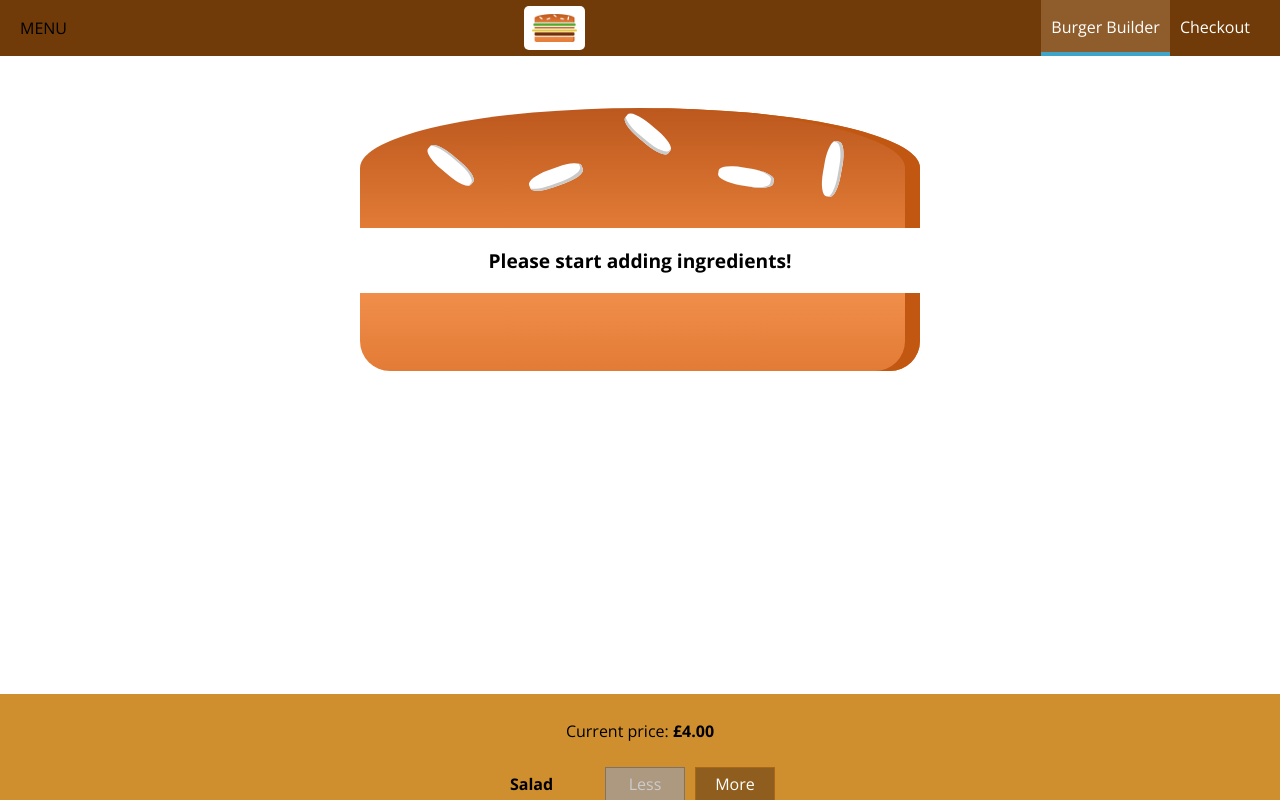
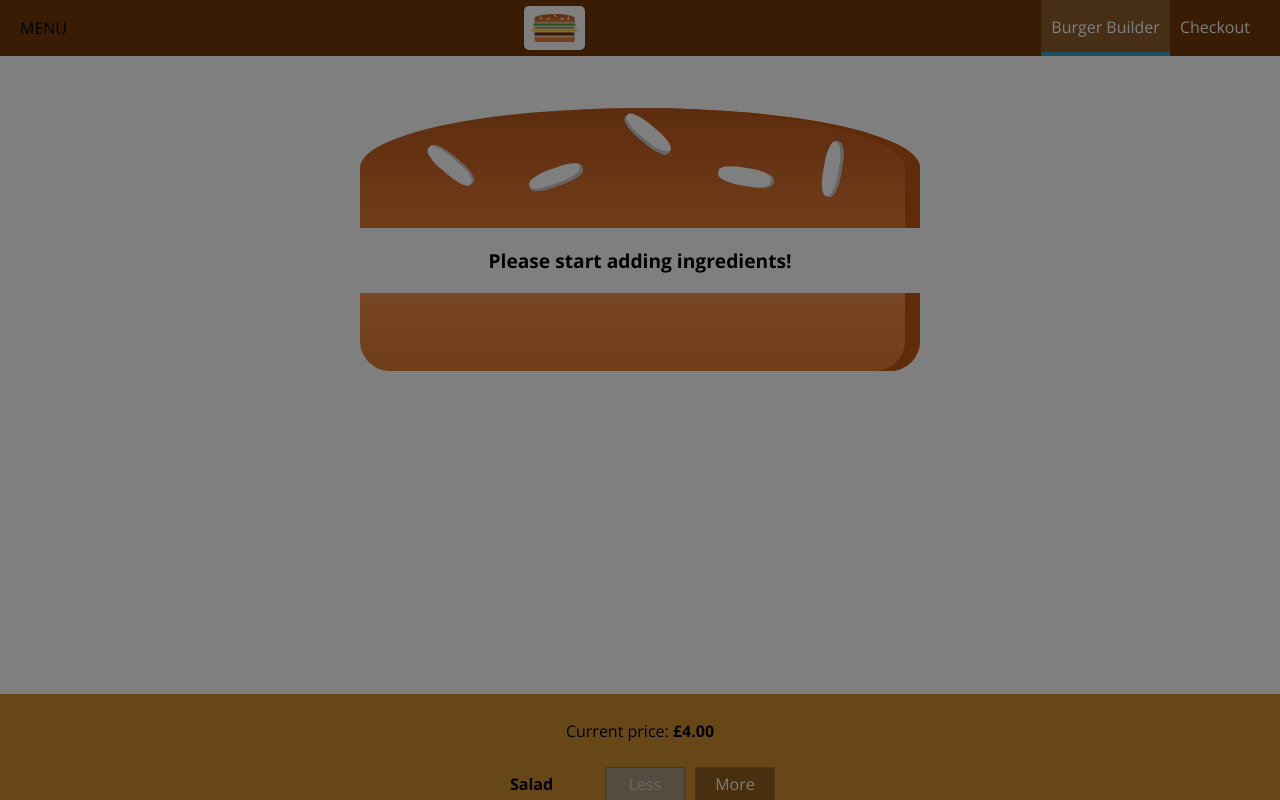
Before and after one commit to mattyocode/react-course-burger-builder, a React app: page / in a window 1280 px wide. Shown: the top 800 px of the page. Built offline with nearby package versions, Linux system fonts and the light colour scheme.

Commit message:
Backdrop removed on click

```diff
--- a/src/components/Layout/Layout.js
+++ b/src/components/Layout/Layout.js
@@ -1,17 +1,32 @@
-import React from "react";
+import React, { Component } from "react";
 
 import Aux from "../../hoc/Aux";
 import classes from "./Layout.css";
 import SideDrawer from "../Navigation/SideDrawer/SideDrawer";
 import Toolbar from "../Navigation/Toolbar/Toolbar";
 
-const layout = (props) => (
-  <Aux>
-    <Toolbar />
-    <SideDrawer />
-    <div>Toolbar, SideDrawer, Backdrop</div>
-    <main className={classes.Content}>{props.children}</main>
-  </Aux>
-);
+class Layout extends Component {
+  state = {
+    showSideDrawer: true,
+  };
 
-export default layout;
+  sideDrawerClosedHandler = () => {
+    this.setState({ showSideDrawer: false });
+  };
+
+  render() {
+    return (
+      <Aux>
+        <Toolbar />
+        <SideDrawer
+          open={this.state.showSideDrawer}
+          closed={this.sideDrawerClosedHandler}
+        />
+        <div>Toolbar, SideDrawer, Backdrop</div>
+        <main className={classes.Content}>{this.props.children}</main>
+      </Aux>
+    );
+  }
+}
+
+export default Layout;
--- a/src/components/Navigation/SideDrawer/SideDrawer.js
+++ b/src/components/Navigation/SideDrawer/SideDrawer.js
@@ -1,13 +1,20 @@
 import React from "react";
 
+import Aux from "../../../hoc/Aux";
+import Backdrop from "../../UI/Backdrop/Backdrop";
 import classes from "./SideDrawer.css";
 import Logo from "../../Logo/Logo";
 import NavigationItems from "../NavigationItems/NavigationItems";
 
 const sideDrawer = (props) => {
-  // ...
+  let attachedClasses = [classes.SideDrawer, classes.Close];
+  if (props.open) {
+    attachedClasses = [classes.SideDrawer, classes.Open];
+  }
   return (
-    <div className={classes.SideDrawer}>
+    <Aux>
+      <Backdrop show={props.open} clicked={props.closed} />
+      <div className={attachedClasses.join(" ")}>
         <div className={classes.Logo}>
           <Logo />
         </div>
@@ -15,6 +22,7 @@
           <NavigationItems />
         </nav>
       </div>
+    </Aux>
   );
 };
 
```
Lines whose indentation alone changed are shown as unchanged.
